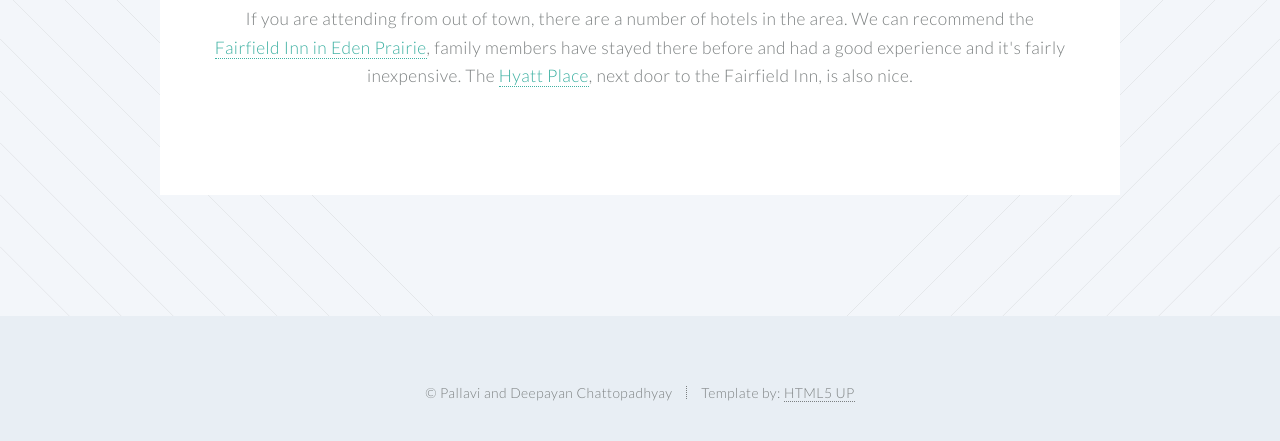
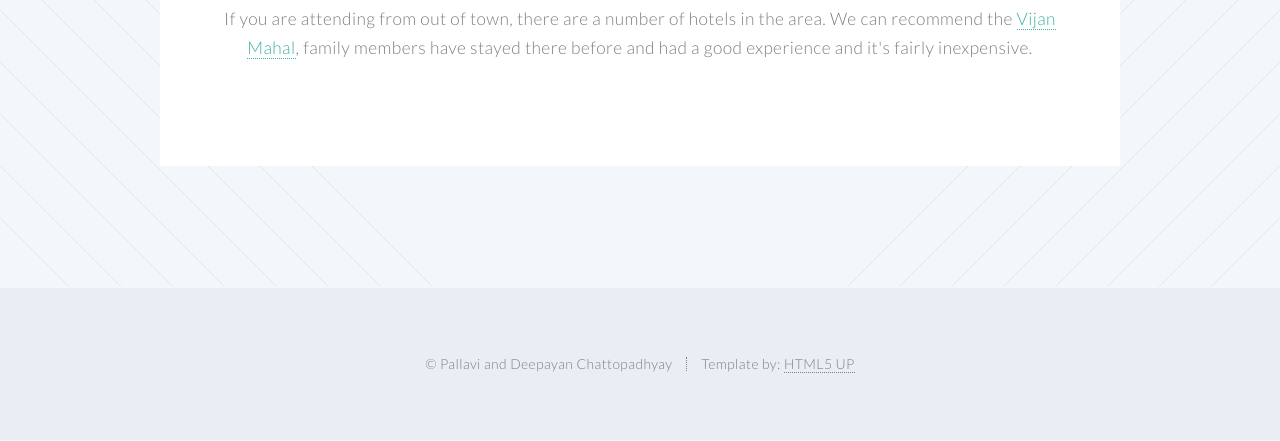
Before and after one commit to deepayanchattopadhyay/test, a Jekyll site: the page built from index.html, in a window 1280 px wide and 900 px high, scrolled down 1488 px, cut to the strip 431-872 px from the top of the window. Built offline with Jekyll 4.4.1, drawn with Linux system fonts in a browser that asks for light colours.

Commit message:
itenarary updated

```diff
--- a/index.html
+++ b/index.html
@@ -105,7 +105,7 @@
 
 							<iframe src="https://www.google.com/maps/embed/v1/place?q=place_id:ChIJfZ1wH46tgTkRxOyr5bYYN1o&key=AIzaSyBipQfevxEvy7ad-CLYpEOZqUkp2R9CjDU" width="600" height="450" frameborder="0" style="border:0" allowfullscreen></iframe>
 
-							<p>If you are attending from out of town, there are a number of hotels in the area. We can recommend the <a href="http://www.marriott.com/hotels/travel/mspfe-fairfield-inn-and-suites-minneapolis-eden-prairie/">Fairfield Inn in Eden Prairie</a>, family members have stayed there before and had a good experience and it's fairly inexpensive. The <a href="http://minneapolisedenprairie.place.hyatt.com/en/hotel/home.html">Hyatt Place</a>, next door to the Fairfield Inn, is also nice.</p>
+							<p>If you are attending from out of town, there are a number of hotels in the area. We can recommend the <a href="http://www.vijanmahal.com/">Vijan Mahal</a>, family members have stayed there before and had a good experience and it's fairly inexpensive.</p>
 
 						</section>
 
```
Also changed, not shown: other parts of index.html (+1 -1 lines).
